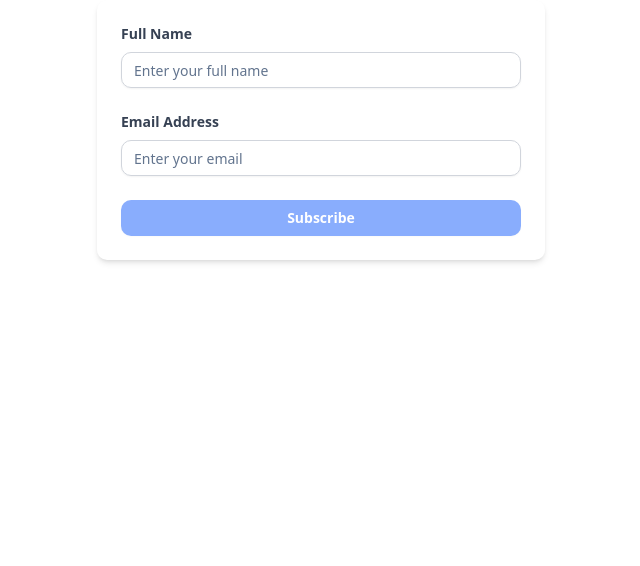
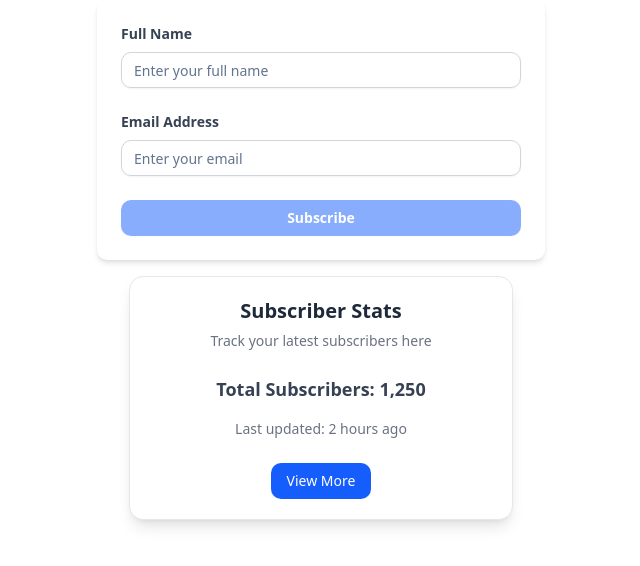
Before and after one commit to shariar-duke/shadcn-with-nextjs, a Next.js app: page / in a window 1280 px wide. Shown: the top 566 px of the page, without its empty margins (319-959 px from the left). Built offline with nearby package versions, Linux system fonts and the light colour scheme.

Commit message:
Card implemented

```diff
--- a/src/components/subscribers.js
+++ b/src/components/subscribers.js
@@ -1,3 +1,39 @@
+import {
+  Card,
+  CardContent,
+  CardDescription,
+  CardFooter,
+  CardHeader,
+  CardTitle,
+} from "@/components/ui/card";
+
 export default function Subscribers() {
-  return <div>{/* <Button variant="destructive">Button</Button> */}</div>;
+  return (
+    <Card className="max-w-sm mx-auto p-5 shadow-lg rounded-xl border border-gray-200 bg-white mt-4">
+      {/* Card Header with Title & Description */}
+      <CardHeader className="text-center">
+        <CardTitle className="text-xl font-bold text-gray-800">
+          Subscriber Stats
+        </CardTitle>
+        <CardDescription className="text-gray-500">
+          Track your latest subscribers here
+        </CardDescription>
+      </CardHeader>
+
+      {/* Card Content */}
+      <CardContent className="flex flex-col items-center space-y-4">
+        <p className="text-lg font-semibold text-gray-700">
+          Total Subscribers: 1,250
+        </p>
+        <p className="text-sm text-gray-500">Last updated: 2 hours ago</p>
+      </CardContent>
+
+      {/* Card Footer */}
+      <CardFooter className="flex justify-center">
+        <button className="px-4 py-2 bg-blue-600 text-white text-sm font-medium rounded-lg hover:bg-blue-700 transition-all">
+          View More
+        </button>
+      </CardFooter>
+    </Card>
+  );
 }
```
